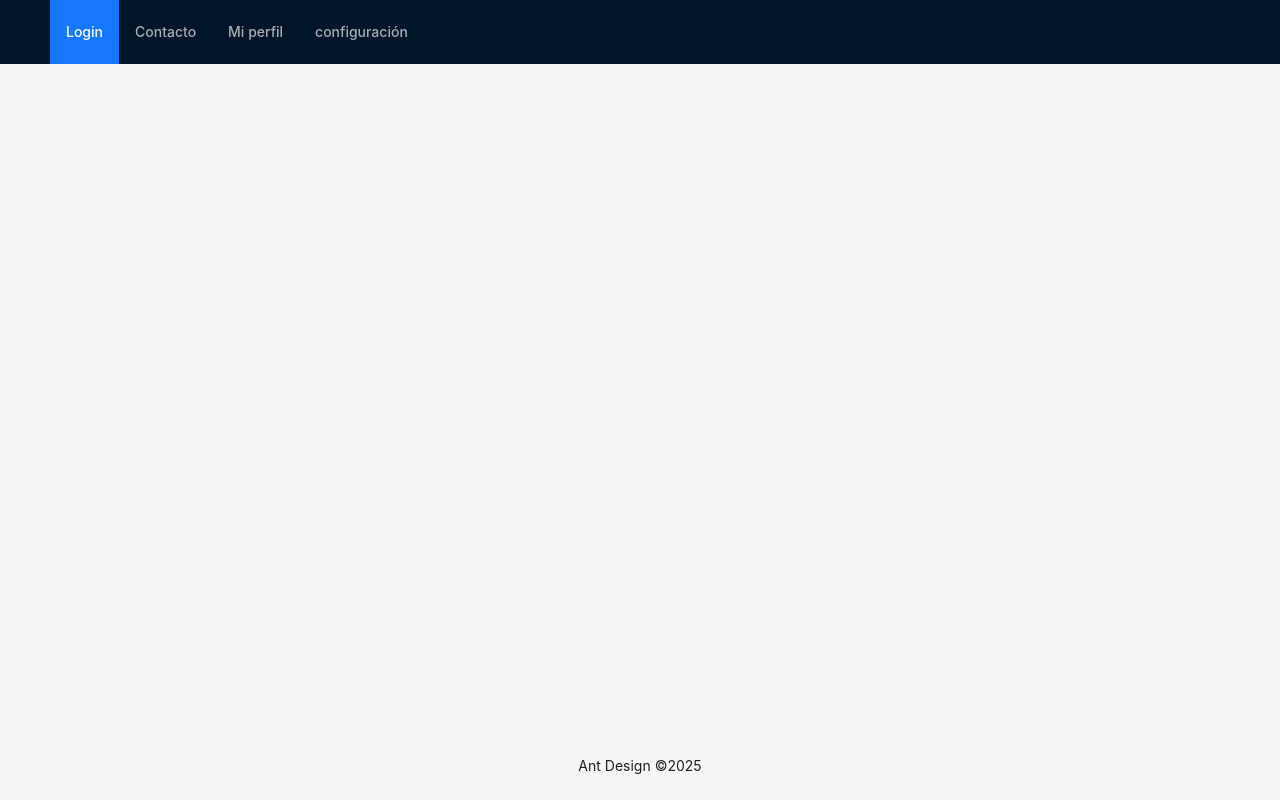
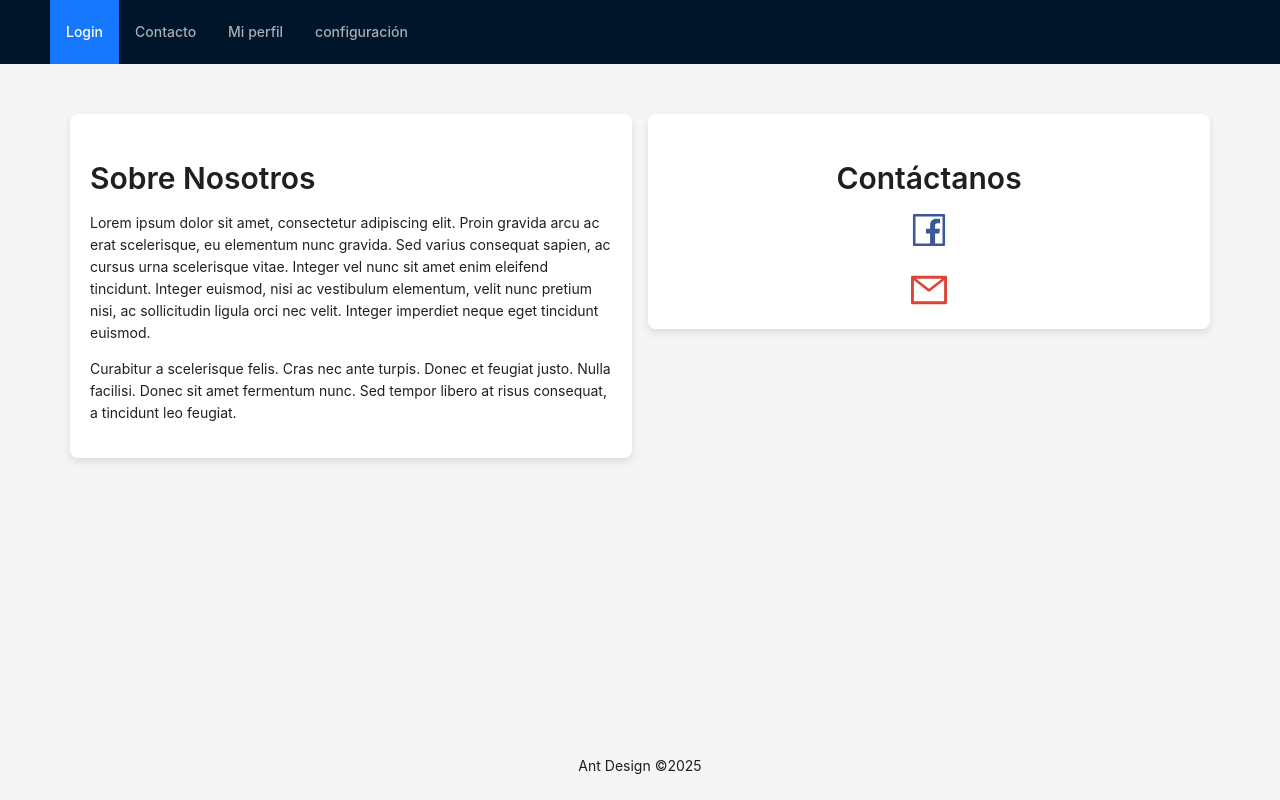
Before and after one commit to Archenyel/DWP-Frontend--Wacha-Pelis-, a React (Vite) app: page /aboutUs in a window 1280 px wide. Built offline with nearby package versions, Linux system fonts and the light colour scheme.

Commit message:
login, homepage, about us

```diff
--- a/src/App.tsx
+++ b/src/App.tsx
@@ -1,10 +1,10 @@
-// src/App.tsx
 import React from 'react';
 import { BrowserRouter as Router, Routes, Route } from 'react-router-dom';
 import { Layout } from 'antd';
-import HomePage from "./pages/homePage";
+import HomePage from "./pages/HomePage";
 import Login from "./pages/Login";
 import Navbar from "./components/Navbar";
+import AboutUs from './pages/AboutUs';
 
 const { Content, Footer } = Layout;
 
@@ -12,18 +12,16 @@ const App: React.FC = () => {
   return (
     <Router>
       <Layout style={{ minHeight: '100vh' }}>
-        {/* Navbar */}
         <Navbar />
 
-        {/* Contenido */}
         <Content style={{ padding: '0 50px', marginTop: 64 }}>
           <Routes>
             <Route path="/HomePage" element={<HomePage />} />
             <Route path="/Login" element={<Login />} />
+            <Route path="/aboutUs" element={<AboutUs />} />
           </Routes>
         </Content>
 
-        {/* Footer */}
         <Footer style={{ textAlign: 'center' }}>Ant Design ©2025</Footer>
       </Layout>
     </Router>
--- a/src/components/Navbar.tsx
+++ b/src/components/Navbar.tsx
@@ -13,7 +13,7 @@ const Navbar: React.FC = () => {
           <Link to="/Login">Login</Link>
         </Menu.Item>
         <Menu.Item key="2">
-          <Link to="/HomePage">Contacto</Link>
+          <Link to="/aboutUs">Contacto</Link>
         </Menu.Item>
         <Menu.Item key="3">
           <Link to="/HomePage">Mi perfil</Link>
--- /dev/null
+++ b/src/pages/AboutUs.tsx
@@ -0,0 +1,67 @@
+import React from 'react';
+import { Layout, Row, Col, Typography, Space } from 'antd';
+import { FacebookOutlined, MailOutlined } from '@ant-design/icons';
+
+const { Title, Paragraph } = Typography;
+
+const AboutUs: React.FC = () => {
+  return (
+    <Layout style={{ padding: '50px 20px' }}>
+      <Row gutter={[16, 16]}>
+        <Col xs={24} md={12}>
+          <div
+            style={{
+              padding: '20px',
+              backgroundColor: '#ffffff',
+              borderRadius: '8px',
+              boxShadow: '0 4px 8px rgba(0, 0, 0, 0.1)',
+            }}
+          >
+            <Title level={2}>Sobre Nosotros</Title>
+            <Paragraph>
+              Lorem ipsum dolor sit amet, consectetur adipiscing elit. Proin gravida
+              arcu ac erat scelerisque, eu elementum nunc gravida. Sed varius
+              consequat sapien, ac cursus urna scelerisque vitae. Integer vel nunc
+              sit amet enim eleifend tincidunt. Integer euismod, nisi ac vestibulum
+              elementum, velit nunc pretium nisi, ac sollicitudin ligula orci nec
+              velit. Integer imperdiet neque eget tincidunt euismod.
+            </Paragraph>
+            <Paragraph>
+              Curabitur a scelerisque felis. Cras nec ante turpis. Donec et feugiat
+              justo. Nulla facilisi. Donec sit amet fermentum nunc. Sed tempor libero
+              at risus consequat, a tincidunt leo feugiat.
+            </Paragraph>
+          </div>
+        </Col>
+
+        <Col xs={24} md={12}>
+          <div
+            style={{
+              padding: '20px',
+              backgroundColor: '#ffffff',
+              borderRadius: '8px',
+              boxShadow: '0 4px 8px rgba(0, 0, 0, 0.1)',
+              textAlign: 'center',
+            }}
+          >
+            <Title level={2}>Contáctanos</Title>
+            <Space direction="vertical" size="large">
+              <div>
+                <a href="#" target="_blank" rel="noopener noreferrer">
+                  <FacebookOutlined style={{ fontSize: '36px', color: '#3b5998' }} />
+                </a>
+              </div>
+              <div>
+                <a href="#">
+                  <MailOutlined style={{ fontSize: '36px', color: '#db4437' }} />
+                </a>
+              </div>
+            </Space>
+          </div>
+        </Col>
+      </Row>
+    </Layout>
+  );
+};
+
+export default AboutUs;
```
